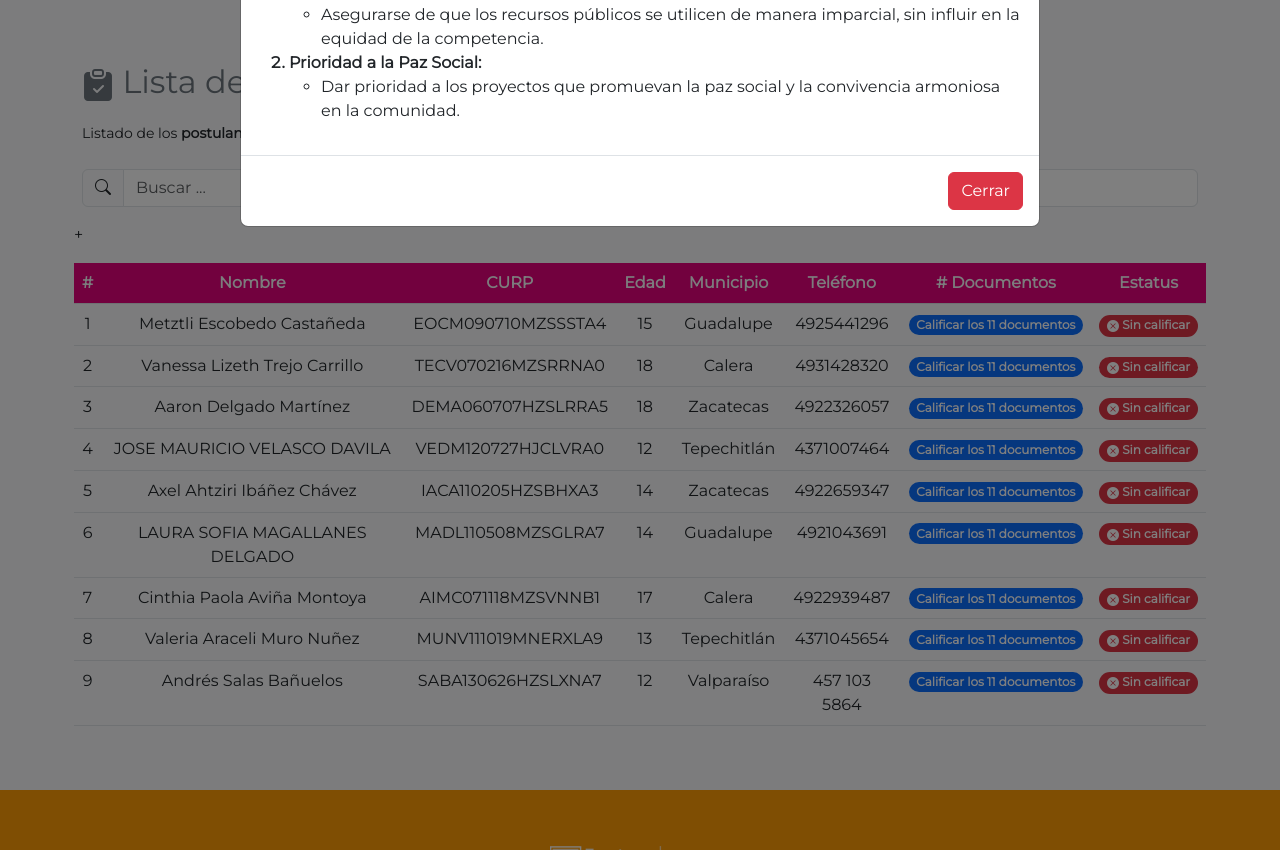
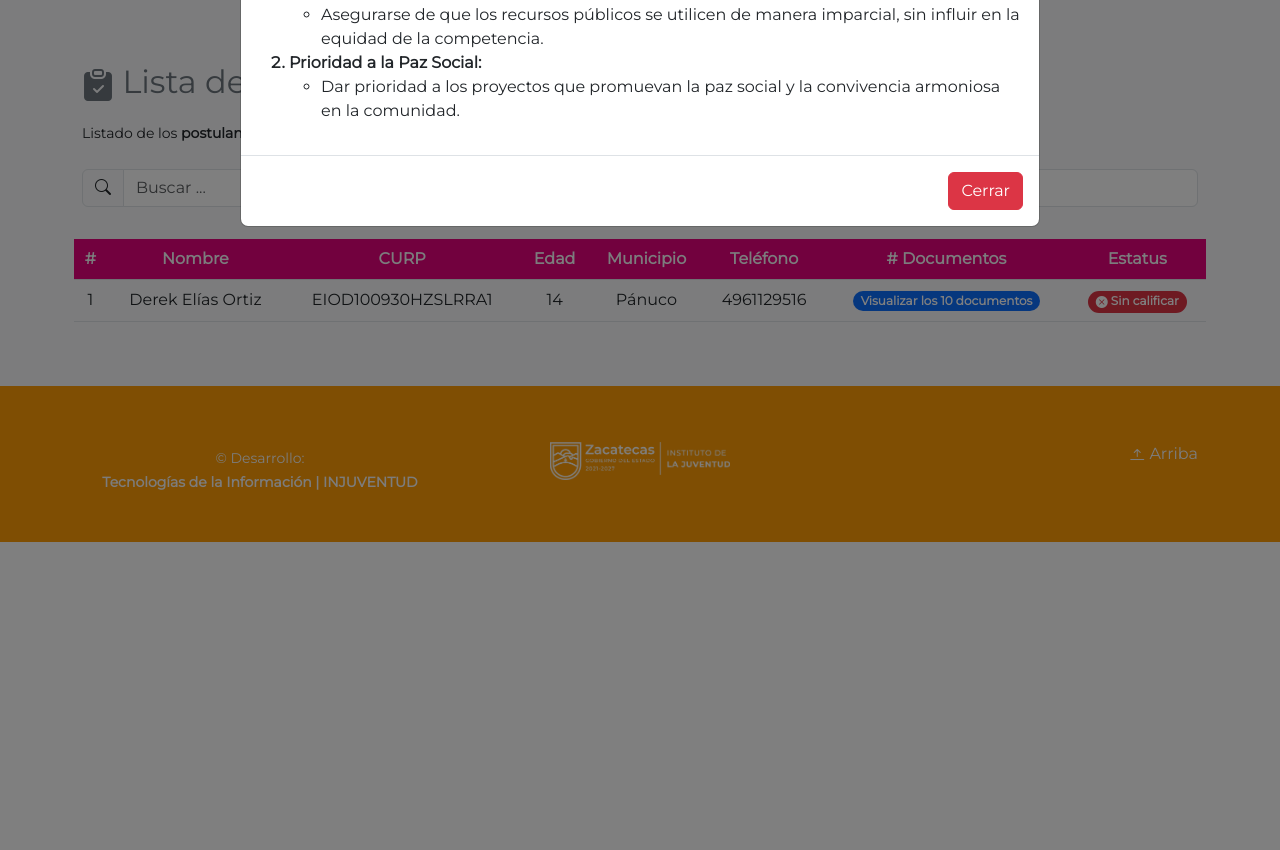
Before and after one commit to jesusrlv/straLikes, a PHP site: page /sistema/jurado/index.php in a window 1280 px wide. Shown: the part 916-1766 px from the top of the page. Run offline with PHP 8.4, Linux system fonts and the light colour scheme; the visitor is signed in with stand-in values (Sample User, id 1); data comes from the database, SQL or seed files in the repository; grey boxes are pictures that could not be loaded.

Commit message:
perfil de jurado listo

```diff
--- a/sistema/jurado/query/lista_postulantes_general.php
+++ b/sistema/jurado/query/lista_postulantes_general.php
@@ -11,7 +11,7 @@ while($rowSQL = $resultadoSQL->fetch_assoc()){
     $resultadoContar = $conn->query($contador);
     $rowContar = $resultadoContar -> fetch_assoc();
     $numero = $rowContar['contar'];
-    if($numero == 11){
+    if($numero == 10){
         $calif = "SELECT * FROM calificacion WHERE id_ext = '$idDocs' AND id_jurado = '$id' ";
         $resultadoCalif = $conn->query($calif);
         $rowFila = $resultadoCalif->num_rows;
@@ -34,7 +34,7 @@ while($rowSQL = $resultadoSQL->fetch_assoc()){
             ';
         }else{
             echo'
-            <td>Migrante</td>';
+            <td>Sin municipio</td>';
         }
     echo'
         <td>'.$rowSQL['telefono'].'</td>
@@ -50,13 +50,13 @@ while($rowSQL = $resultadoSQL->fetch_assoc()){
             <span class="badge rounded-pill text-bg-warning">
             ';
         }
-        else if ($numero == 11){
+        else if ($numero == 10){
             echo'
             <span class="badge rounded-pill text-bg-primary">
             ';
         }
             echo'
-                Calificar los '.$numero.' documentos
+                Visualizar los '.$numero.' documentos
             </span>
             </a>
         </td>
@@ -72,29 +72,22 @@ while($rowSQL = $resultadoSQL->fetch_assoc()){
         	else if($rowFila == 1){
         	echo'
             <span class="badge rounded-pill text-bg-warning">
-        	<i class="bi bi-exclamation-circle-fill"></i> Falta calificar 4 documentos';
+        	<i class="bi bi-exclamation-circle-fill"></i> Falta calificar 3 documentos';
         	}
         	else if($rowFila == 2){
         	echo'
             <span class="badge rounded-pill text-bg-warning">
-        	<i class="bi bi-exclamation-circle-fill"></i> Falta calificar 3 documentos
+        	<i class="bi bi-exclamation-circle-fill"></i> Falta calificar 2 documentos
             </span>';
         	}
         	else if($rowFila == 3){
         	echo'
             <span class="badge rounded-pill text-bg-warning">
-        	<i class="bi bi-exclamation-circle-fill"></i> Falta calificar 2 documentos
+        	<i class="bi bi-exclamation-circle-fill"></i> Falta calificar 1 documentos
             </span>
             ';
         	}
         	else if($rowFila == 4){
-        	echo'
-            <span class="badge rounded-pill text-bg-warning">
-        	<i class="bi bi-exclamation-circle-fill"></i> Falta calificar 1 documento
-            </span>
-            ';
-        	}
-        	else if($rowFila == 5){
         	echo'
             <span class="badge rounded-pill text-bg-success">
         	<i class="bi bi-check-circle-fill"></i> Calificado
--- a/sistema/jurado/query/qc.php
+++ b/sistema/jurado/query/qc.php
@@ -1,19 +1,11 @@
-+<?php
+<?php
 
-// $servername="localhost";
-//     $database="c2pej2024"; //solo se quitó para conexión remota
-//     $username="c2cOnf_psic_0307";
-//     $password="ThmfMTk_G6";
-
-//     $conn= new mysqli ($servername,$username,$password,$database); //solo se qu$
-//     $conn->set_charset("utf8");
-
-$servername="localhost";
-    $database="p25_2"; //solo se quitó para conexión remota
+    $servername="localhost";
+    $database="p25_2";
     $username="root";
     $password="";
 
-    $conn= new mysqli ($servername,$username,$password,$database); //solo se qu$
+    $conn= new mysqli ($servername,$username,$password,$database);
     $conn->set_charset("utf8");
 
 ?>
```
Also changed, not shown: sistema/jurado/listado_docs.php (+0 -8 lines), sistema/jurado/query/listado_documentos.php (+10 -34 lines), 1 other file.
